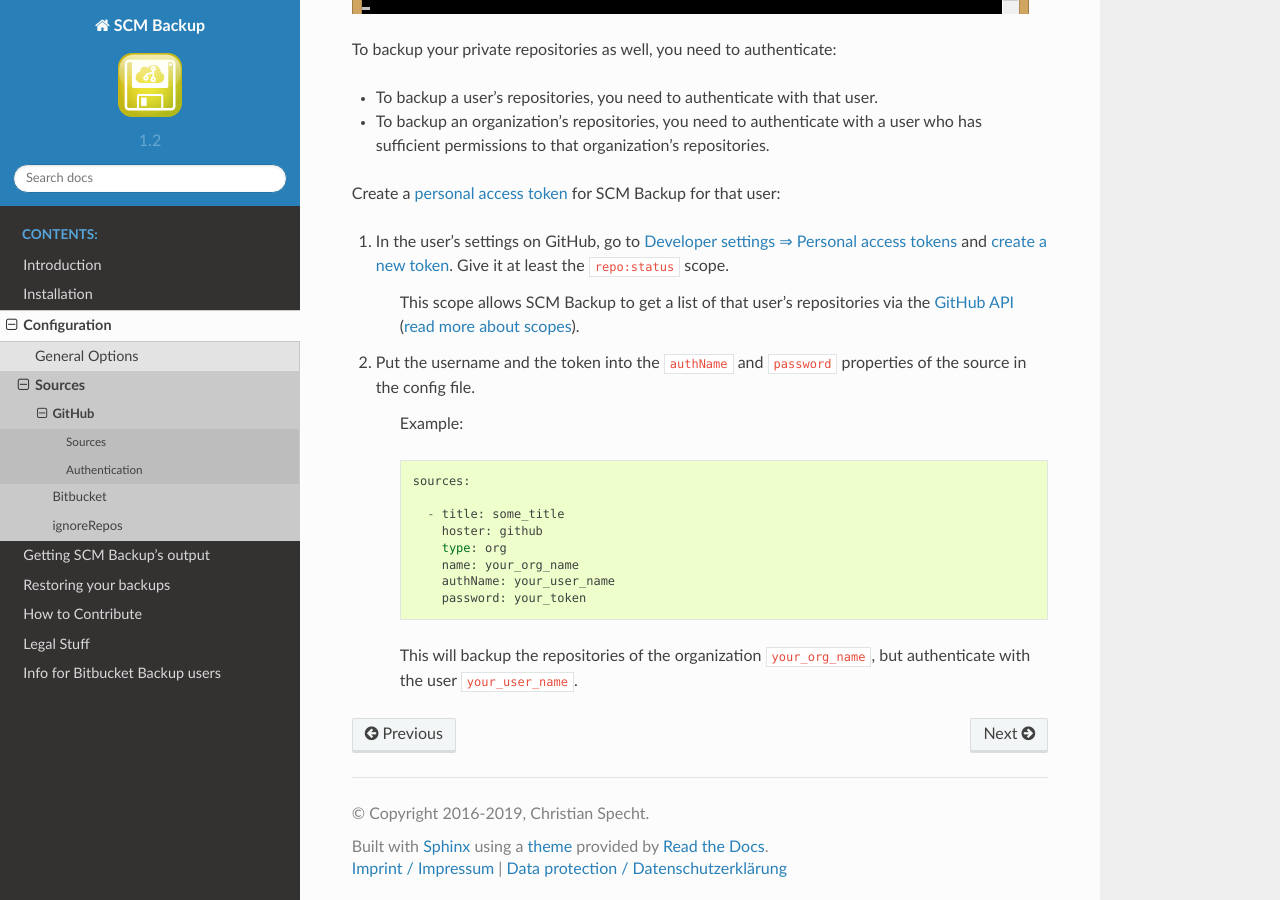
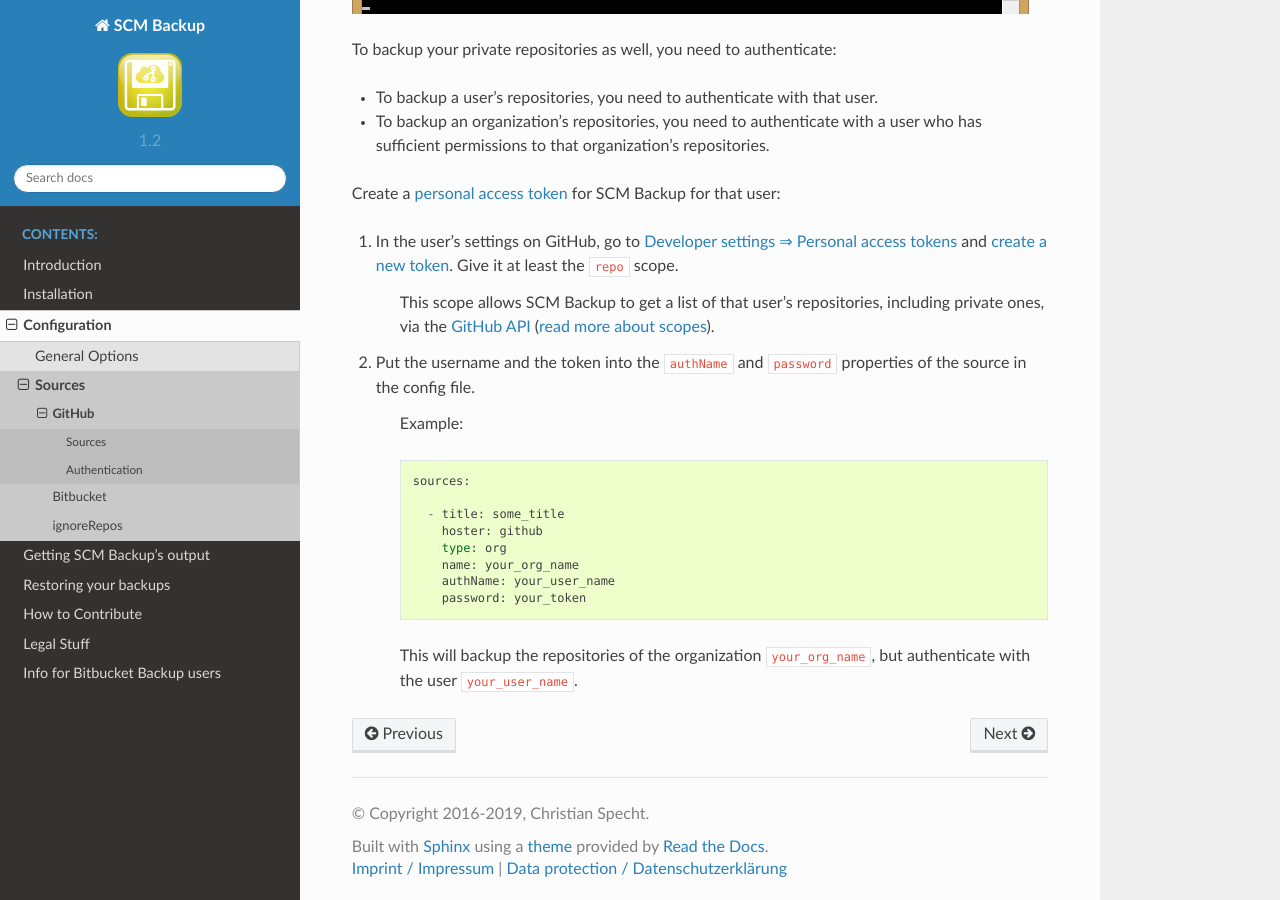
Before and after one commit to christianspecht/scm-backup-docs, a Sphinx documentation site: the page built from source/config-github.rst, in a window 1280 px wide and 900 px high, scrolled down 800 px. Built offline with Sphinx 7.4.7 and the Read the Docs theme 2.0.0, drawn with Linux system fonts in a browser that asks for light colours.

Commit message:
correct scope for GitHub API (christianspecht/scm-backup#29)

```diff
--- a/source/config-github.rst
+++ b/source/config-github.rst
@@ -36,9 +36,9 @@ To backup your private repositories as well, you need to authenticate:
 
 Create a `personal access token <https://github.com/blog/1509-personal-api-tokens>`_ for SCM Backup for that user:
 
-#. In the user's settings on GitHub, go to `Developer settings ⇒ Personal access tokens <https://github.com/settings/tokens>`_ and `create a new token <https://github.com/settings/tokens/new>`_. Give it at least the ``repo:status`` scope.
+#. In the user's settings on GitHub, go to `Developer settings ⇒ Personal access tokens <https://github.com/settings/tokens>`_ and `create a new token <https://github.com/settings/tokens/new>`_. Give it at least the ``repo`` scope.
 
-    This scope allows SCM Backup to get a list of that user's repositories via the `GitHub API <https://developer.github.com/v3/>`_ (`read more about scopes <https://developer.github.com/apps/building-oauth-apps/scopes-for-oauth-apps/>`_).
+    This scope allows SCM Backup to get a list of that user's repositories, including private ones, via the `GitHub API <https://developer.github.com/v3/>`_ (`read more about scopes <https://developer.github.com/apps/building-oauth-apps/scopes-for-oauth-apps/>`_).
 
 #. Put the username and the token into the ``authName`` and ``password`` properties of the source in the config file.
 
```
